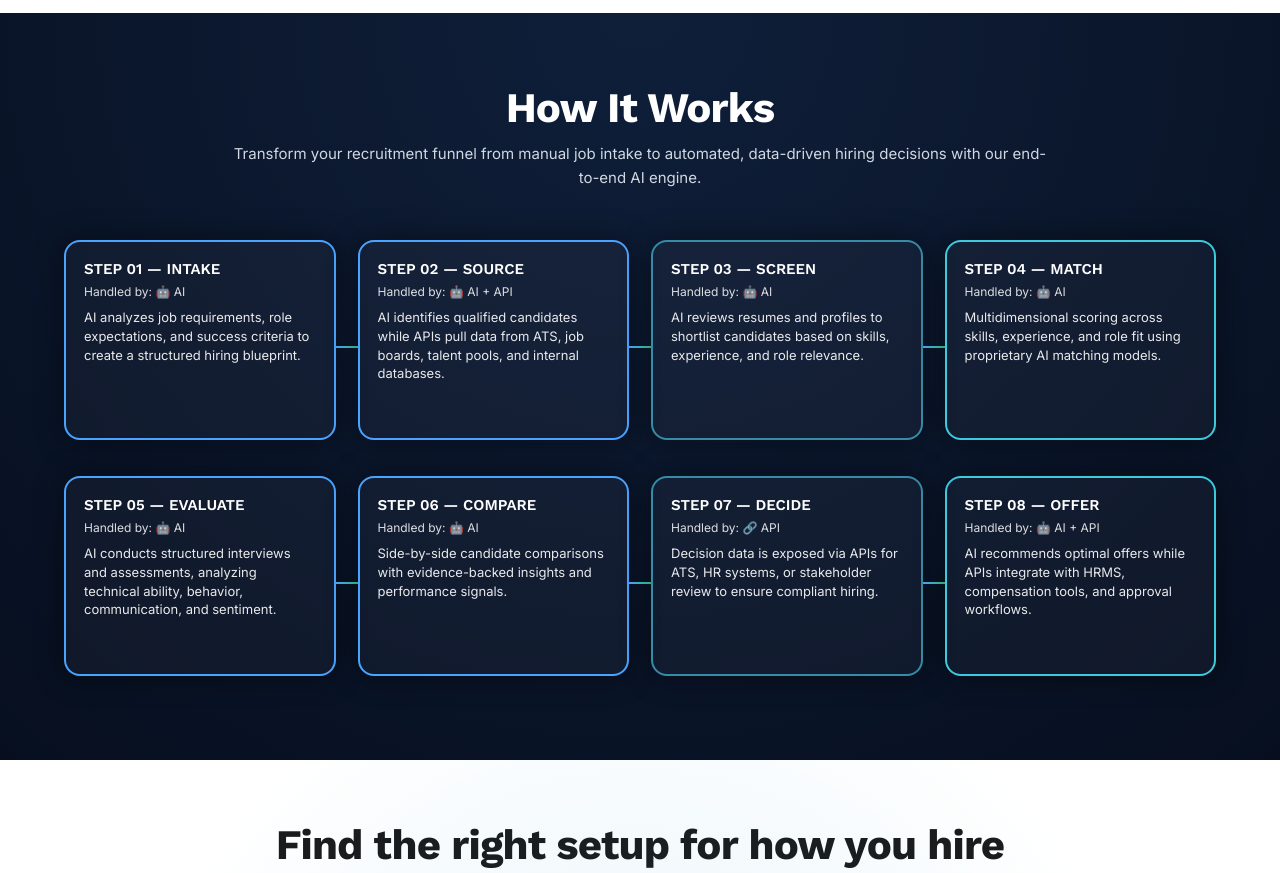
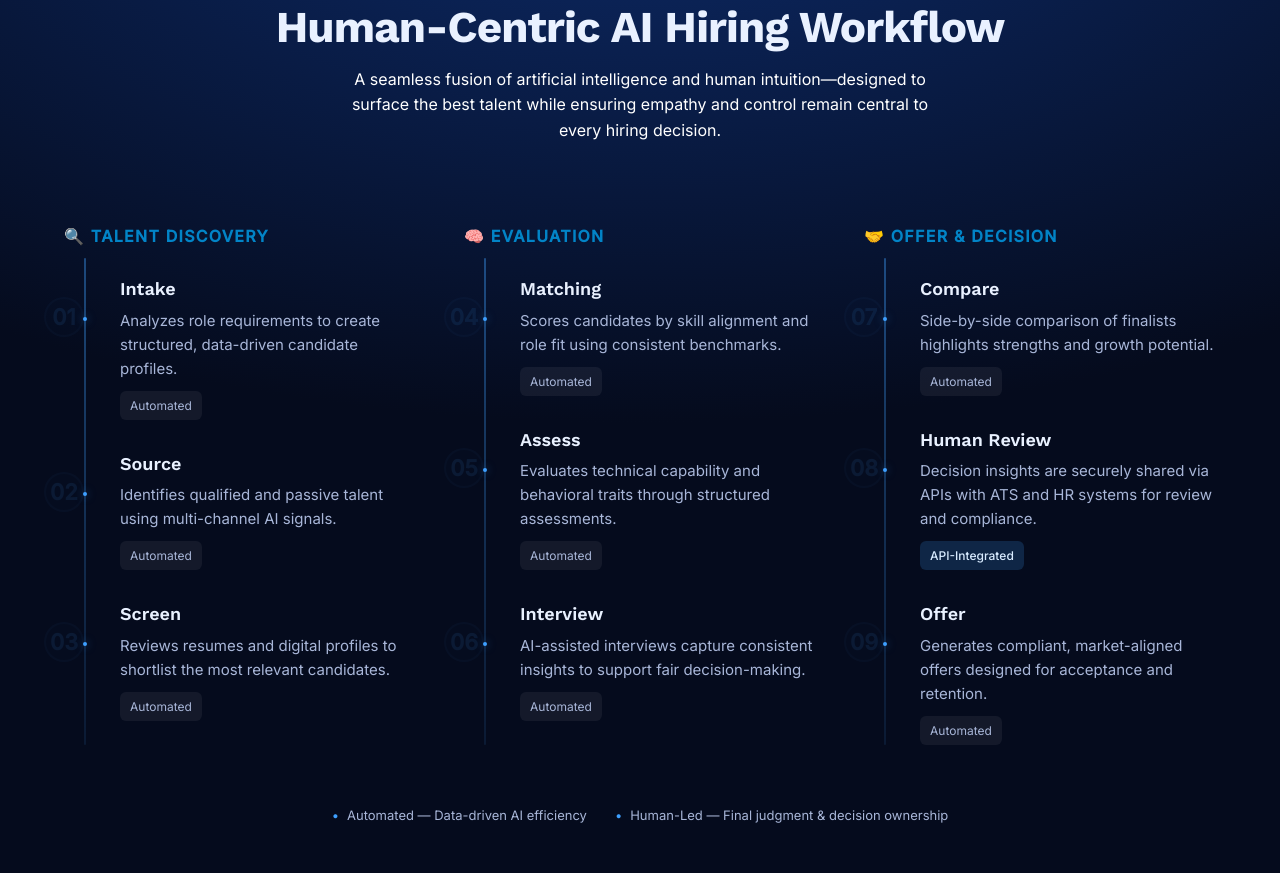
Before and after one commit to PragatikaRout1/aippointlandingpage, a website: page index.html in a window 1280 px wide. Shown: the part 2485-3358 px from the top of the page. Drawn offline with nearby package versions, Linux system fonts and the light colour scheme.

Commit message:
updated code

```diff
--- a/index.html
+++ b/index.html
@@ -174,10 +174,9 @@
         <div class="ai-feature-item fade-up">
           <div class="feature-head">
             <span class="feature-number">01</span>
-            <h3>AI-Powered Resume Scoring</h3>
+            <h3><a href="features.html#resume-scoring" class="feature-title-link">AI-Powered Resume Scoring</a></h3>
           </div>
-          <p> Instantly ranks candidates using AI-driven skill matching.</p>
-          <a href="features.html#resume-scoring" class="feature-link">Learn More →</a>
+          <p><a href="features.html#resume-scoring" class="feature-desc-link">Instantly ranks candidates using AI-driven skill matching.</a></p>
         </div>
 
         <div class="ai-divider"></div>
@@ -185,10 +184,9 @@
         <div class="ai-feature-item fade-up">
           <div class="feature-head">
             <span class="feature-number">02</span>
-            <h3>Automated AI Interviews</h3>
+            <h3><a href="features.html#ai-interviews" class="feature-title-link">Automated AI Interviews</a></h3>
           </div>
-          <p>Evaluates communication and intent using NLP interviews.</p>
-          <a href="features.html#ai-interviews" class="feature-link">Learn More →</a>
+          <p><a href="features.html#ai-interviews" class="feature-desc-link">Evaluates communication and intent using NLP interviews.</a></p>
         </div>
 
         <div class="ai-divider"></div>
@@ -196,10 +194,9 @@
         <div class="ai-feature-item fade-up">
           <div class="feature-head">
             <span class="feature-number">03</span>
-            <h3>Bias-Free Hiring Decisions</h3>
+            <h3><a href="features.html#bias-free-hiring" class="feature-title-link">Bias-Free Hiring Decisions</a></h3>
           </div>
-          <p>Ensures fair, data-backed candidate evaluation.</p>
-          <a href="features.html#bias-free-hiring" class="feature-link">Learn More →</a>
+          <p><a href="features.html#bias-free-hiring" class="feature-desc-link">Ensures fair, data-backed candidate evaluation.</a></p>
         </div>
 
         <div class="ai-divider"></div>
@@ -207,10 +204,9 @@
         <div class="ai-feature-item fade-up">
           <div class="feature-head">
             <span class="feature-number">04</span>
-            <h3>Faster & Cost-Effective Hiring</h3>
+            <h3><a href="features.html#cost-effective-hiring" class="feature-title-link">Faster & Cost-Effective Hiring</a></h3>
           </div>
-          <p>Reduces time-to-hire with intelligent automation.</p>
-          <a href="features.html#cost-effective-hiring" class="feature-link">Learn More →</a>
+          <p><a href="features.html#cost-effective-hiring" class="feature-desc-link">Reduces time-to-hire with intelligent automation.</a></p>
         </div>
 
         <div class="ai-divider"></div>
@@ -218,10 +214,9 @@
         <div class="ai-feature-item fade-up">
           <div class="feature-head">
             <span class="feature-number">05</span>
-            <h3>Smart Candidate Sourcing</h3>
+            <h3><a href="features.html#candidate-sourcing" class="feature-title-link">Smart Candidate Sourcing</a></h3>
           </div>
-          <p>Finds top talent across platforms automatically.</p>
-          <a href="features.html#candidate-sourcing" class="feature-link">Learn More →</a>
+          <p><a href="features.html#candidate-sourcing" class="feature-desc-link">Finds top talent across platforms automatically.</a></p>
         </div>
 
         <div class="ai-divider"></div>
@@ -229,10 +224,9 @@
         <div class="ai-feature-item fade-up">
           <div class="feature-head">
             <span class="feature-number">06</span>
-            <h3>Real-Time Hiring Analytics</h3>
+            <h3><a href="features.html#hiring-analytics" class="feature-title-link">Real-Time Hiring Analytics</a></h3>
           </div>
-          <p>Monitor pipeline health and hiring ROI.</p>
-          <a href="features.html#hiring-analytics" class="feature-link">Learn More →</a>
+          <p><a href="features.html#hiring-analytics" class="feature-desc-link">Monitor pipeline health and hiring ROI.</a></p>
         </div>
 
       </div>
@@ -355,6 +349,29 @@
   color: #0284C7;
 }
 
+/* FEATURE LINKS */
+.feature-title-link {
+  color: #0f172a;
+  text-decoration: none;
+  transition: color 0.3s ease;
+}
+
+.feature-title-link:hover {
+  color: #0284C7;
+  text-decoration: none;
+}
+
+.feature-desc-link {
+  color: #475569;
+  text-decoration: none;
+  transition: color 0.3s ease;
+}
+
+.feature-desc-link:hover {
+  color: #0284C7;
+  text-decoration: none;
+}
+
 /* DIVIDER */
 .ai-divider {
   height: 1px;
@@ -787,251 +804,333 @@ document.addEventListener("keydown", (e) => {
   <section class="how-it-works">
   <div class="container">
 
-    <h2 class="setup-title" style="color: #fff;text-align: center;">How It Works</h2>
-    <p class="section-subtitle" style="text-align: center;">
-      Transform your recruitment funnel from manual job intake to automated,
-      data-driven hiring decisions with our end-to-end AI engine.
-    </p>
-
-    <div class="steps-grid">
-
-      <!-- STEP 01 -->
-      <div class="step-wrapper">
-        <div class="step-card blue">
-          <!-- <div class="step-number"></div> -->
-          <div class="step-title">STEP 01 — INTAKE</div>
-          <div class="step-handler">Handled by: 🤖 AI</div>
-          <div class="step-desc">
-            AI analyzes job requirements, role expectations, and success criteria
-            to create a structured hiring blueprint.
+    <div style="text-align:center;">
+      <!-- <span class="badge">REFINING RECRUITMENT</span> -->
+      <h1 class="setup-title">Human-Centric AI Hiring Workflow</h1>
+      <p class="setup-subtitle" style="color: #fff;">
+        A seamless fusion of artificial intelligence and human intuition—designed to surface
+        the best talent while ensuring empathy and control remain central to every hiring decision.
+      </p>
+    </div>
+
+    <section class="workflow">
+
+      <!-- TALENT DISCOVERY -->
+      <div class="column">
+        <div class="column-title">🔍 Talent Discovery</div>
+
+        <div class="step">
+          <div class="step-number">01</div>
+          <div>
+            <div class="step-title">Intake</div>
+            <div class="step-desc">
+              Analyzes role requirements to create structured, data-driven candidate profiles.
+            </div>
+            <span class="tag">Automated</span>
           </div>
         </div>
+
+        <div class="step">
+          <div class="step-number">02</div>
+          <div>
+            <div class="step-title">Source</div>
+            <div class="step-desc">
+              Identifies qualified and passive talent using multi-channel AI signals.
+            </div>
+            <span class="tag">Automated</span>
+          </div>
+        </div>
+
+        <div class="step">
+          <div class="step-number">03</div>
+          <div>
+            <div class="step-title">Screen</div>
+            <div class="step-desc">
+              Reviews resumes and digital profiles to shortlist the most relevant candidates.
+            </div>
+            <span class="tag">Automated</span>
+          </div>
+        </div>
       </div>
 
-      <!-- STEP 02 -->
-      <div class="step-wrapper">
-        <div class="step-card cyan">
-          <!-- <div class="step-number"></div> -->
-          <div class="step-title">STEP 02 — SOURCE</div>
-          <div class="step-handler">Handled by: 🤖 AI + API</div>
-          <div class="step-desc">
-            AI identifies qualified candidates while APIs pull data from ATS,
-            job boards, talent pools, and internal databases.
+      <!-- EVALUATION -->
+      <div class="column">
+        <div class="column-title">🧠 Evaluation</div>
+
+        <div class="step">
+          <div class="step-number">04</div>
+          <div>
+            <div class="step-title">Matching</div>
+            <div class="step-desc">
+              Scores candidates by skill alignment and role fit using consistent benchmarks.
+            </div>
+            <span class="tag">Automated</span>
           </div>
         </div>
+
+        <div class="step">
+          <div class="step-number">05</div>
+          <div>
+            <div class="step-title">Assess</div>
+            <div class="step-desc">
+              Evaluates technical capability and behavioral traits through structured assessments.
+            </div>
+            <span class="tag">Automated</span>
+          </div>
+        </div>
+
+        <div class="step">
+          <div class="step-number">06</div>
+          <div>
+            <div class="step-title">Interview</div>
+            <div class="step-desc">
+              AI-assisted interviews capture consistent insights to support fair decision-making.
+            </div>
+            <span class="tag">Automated</span>
+          </div>
+        </div>
       </div>
 
-      <!-- STEP 03 -->
-      <div class="step-wrapper">
-        <div class="step-card green">
-          <!-- <div class="step-number"></div> -->
-          <div class="step-title">STEP 03 — SCREEN</div>
-          <div class="step-handler">Handled by: 🤖 AI</div>
-          <div class="step-desc">
-            AI reviews resumes and profiles to shortlist candidates based on
-            skills, experience, and role relevance.
+      <!-- OFFER & DECISION -->
+      <div class="column">
+        <div class="column-title">🤝 Offer & Decision</div>
+
+        <div class="step">
+          <div class="step-number">07</div>
+          <div>
+            <div class="step-title">Compare</div>
+            <div class="step-desc">
+              Side-by-side comparison of finalists highlights strengths and growth potential.
+            </div>
+            <span class="tag">Automated</span>
           </div>
         </div>
+
+        <div class="step">
+          <div class="step-number">08</div>
+          <div>
+            <div class="step-title">Human Review</div>
+            <div class="step-desc">
+Decision insights are securely shared via APIs with ATS and HR systems for review and compliance.
+            </div>
+            <span class="tag human">API-Integrated</span>
+          </div>
+        </div>
+
+        <div class="step">
+          <div class="step-number">09</div>
+          <div>
+            <div class="step-title">Offer</div>
+            <div class="step-desc">
+              Generates compliant, market-aligned offers designed for acceptance and retention.
+            </div>
+            <span class="tag">Automated</span>
+          </div>
+        </div>
       </div>
 
-      <!-- STEP 04 -->
-      <div class="step-wrapper">
-        <div class="step-card lime">
-          <!-- <div class="step-number"></div> -->
-          <div class="step-title">STEP 04 — MATCH</div>
-          <div class="step-handler">Handled by: 🤖 AI</div>
-          <div class="step-desc">
-            Multidimensional scoring across skills, experience, and role fit
-            using proprietary AI matching models.
-          </div>
-        </div>
-      </div>
-
-      <!-- STEP 05 -->
-      <div class="step-wrapper">
-        <div class="step-card blue">
-          <!-- <div class="step-number"></div> -->
-          <div class="step-title">STEP 05 — EVALUATE</div>
-          <div class="step-handler">Handled by: 🤖 AI</div>
-          <div class="step-desc">
-            AI conducts structured interviews and assessments, analyzing
-            technical ability, behavior, communication, and sentiment.
-          </div>
-        </div>
-      </div>
-
-      <!-- STEP 06 -->
-      <div class="step-wrapper">
-        <div class="step-card cyan">
-          <!-- <div class="step-number"></div> -->
-          <div class="step-title">STEP 06 — COMPARE</div>
-          <div class="step-handler">Handled by: 🤖 AI</div>
-          <div class="step-desc">
-            Side-by-side candidate comparisons with evidence-backed insights
-            and performance signals.
-          </div>
-        </div>
-      </div>
-
-      <!-- STEP 07 -->
-      <div class="step-wrapper">
-        <div class="step-card green">
-          <!-- <div class="step-number"></div> -->
-          <div class="step-title">STEP 07 — DECIDE</div>
-          <div class="step-handler">Handled by: 🔗 API </div>
-          <div class="step-desc">
-            Decision data is exposed via APIs for ATS, HR systems, or stakeholder
-            review to ensure compliant hiring.
-          </div>
-        </div>
-      </div>
-
-      <!-- STEP 08 -->
-      <div class="step-wrapper">
-        <div class="step-card lime">
-          <!-- <div class="step-number"></div> -->
-          <div class="step-title">STEP 08 — OFFER</div>
-          <div class="step-handler">Handled by: 🤖 AI + API</div>
-          <div class="step-desc">
-            AI recommends optimal offers while APIs integrate with HRMS,
-            compensation tools, and approval workflows.
-          </div>
-        </div>
-      </div>
-
+    </section>
+
+    <div class="legend">
+      <span>Automated — Data-driven AI efficiency</span>
+      <span>Human-Led — Final judgment & decision ownership</span>
     </div>
+
   </div>
 </section>
 
 <style>
-/* SECTION */
+/* ---------- HOW IT WORKS SECTION ---------- */
 .how-it-works {
-  padding: 70px 20px;
-  background: radial-gradient(circle at top, #0f1f3a, #070f1f);
-  color: #ffffff;
-}
-
-/* .container {
+  margin: 0;
+  padding: 0;
+  background: radial-gradient(1200px 600px at 50% -10%, #0d2c6c, #050b1d);
+  color: #e9f1ff;
+  font-family: 'Inter', system-ui, sans-serif;
+}
+
+.how-it-works .container {
   max-width: 1200px;
   margin: 0 auto;
+  padding: 80px 24px 100px;
+}
+
+/* ---------- HEADER ---------- */
+.badge {
+  display: inline-block;
+  font-size: 12px;
+  letter-spacing: 0.08em;
+  padding: 6px 12px;
+  border-radius: 999px;
+  background: rgba(62,160,255,0.12);
+  color: #0284C7;
+  margin-bottom: 18px;
+}
+
+.how-it-works h1 {
+  font-size: clamp(28px, 4vw, 44px);
+  font-weight: 700;
+  margin: 0 0 16px;
   text-align: center;
-} */
-
-/* TITLE */
-.section-title {
-  font-size: 32px;
-  font-weight: 700;
-  margin-bottom: 14px;
-  color: #ffffff;
-}
-
-.section-subtitle {
-  max-width: 820px;
-  margin: 0 auto 50px;
-  font-size: 15px;
-  line-height: 1.6;
-  color: #cfd8e3;
-}
-
-/* GRID */
-.steps-grid {
+  color: #e9f1ff;
+}
+
+.subtitle {
+  max-width: 760px;
+  margin: 0 auto 60px;
+  text-align: center;
+  color: #a8b6d8;
+  font-size: 16px;
+}
+
+/* ---------- GRID ---------- */
+.workflow {
   display: grid;
-  grid-template-columns: repeat(4, 1fr);
-  gap: 22px;
-}
-
-/* CONNECTOR */
-.step-wrapper {
+  grid-template-columns: repeat(3, 1fr);
+  gap: 48px;
+  margin-top: 40px;
+}
+
+@media (max-width: 900px) {
+  .workflow {
+    grid-template-columns: 1fr;
+    gap: 56px;
+  }
+}
+
+/* ---------- COLUMN ---------- */
+.column-title {
+  display: flex;
+  align-items: center;
+  gap: 10px;
+  font-size: 16px;
+  letter-spacing: 0.08em;
+  text-transform: uppercase;
+  color: #0284C7;
+  margin-bottom: 28px;
+  font-weight: 600;
+}
+
+.column {
   position: relative;
 }
 
-.step-wrapper::after {
+.column::before {
   content: "";
   position: absolute;
-  top: 50%;
-  right: -22px;
-  width: 22px;
-  height: 2px;
-  background: linear-gradient(to right, #4aa3ff, #3ddc97);
-  transform: translateY(-50%);
-}
-
-.step-wrapper:nth-child(4n)::after {
-  display: none;
-}
-
-/* CARD */
-.step-card {
-  padding: 18px 18px 10px; /* reduced bottom padding */
-  border-radius: 16px;
-  background: rgba(255, 255, 255, 0.03);
-  border: 2px solid;
-  text-align: left;
-  min-height: 200px; /* reduced height */
-  max-height: 250px;
+  top: 34px;
+  bottom: 0;
+  left: 20px;
+  width: 2px;
+  background: linear-gradient(180deg, rgba(62,160,255,0.4) 0%, rgba(62,160,255,0.1) 100%);
+  border-radius: 1px;
+}
+
+/* ---------- STEP ---------- */
+.step {
+  display: grid;
+  grid-template-columns: 40px 1fr;
+  gap: 16px;
+  padding-bottom: 32px;
+  position: relative;
+}
+
+.step:last-child {
+  padding-bottom: 0;
+}
+
+.step::before {
+  content: "";
+  position: absolute;
+  left: 19px;
+  top: 40px;
+  width: 4px;
+  height: 4px;
+  background: #3ea0ff;
+  border-radius: 50%;
+  box-shadow: 0 0 8px rgba(62,160,255,0.6);
+}
+
+.step-number {
+  font-size: 22px;
+  font-weight: 700;
+  color: #3ea0ff;
+  line-height: 1;
+  background: rgba(62,160,255,0.1);
+  width: 40px;
+  height: 40px;
+  border-radius: 50%;
   display: flex;
-  flex-direction: column;
-  box-shadow: 0 0 30px rgba(0,0,0,0.45);
-}
-
-/* FORCE TEXT COLOR (fixes black text issue) */
-.step-card,
-.step-card * {
-  color: #ffffff !important;
-}
-
-/* TYPOGRAPHY */
-.step-number {
-  font-size: 11px;
+  align-items: center;
+  justify-content: center;
+  border: 2px solid rgba(62,160,255,0.3);
+  position: relative;
+  z-index: 2;
+  transition: all 0.3s ease;
+}
+
+.step:hover .step-number {
+  background: rgba(62,160,255,0.2);
+  border-color: rgba(62,160,255,0.6);
+  transform: scale(1.05);
+  box-shadow: 0 0 15px rgba(62,160,255,0.4);
+}
+
+.step-title {
+  font-size: 18px;
   font-weight: 600;
-  letter-spacing: 0.06em;
   margin-bottom: 8px;
-  line-height: 1.2;
-}
-
-.step-title {
+  color: #e9f1ff;
+  transition: color 0.3s ease;
+}
+
+.step:hover .step-title {
+  color: #ffffff;
+}
+
+.step-desc {
   font-size: 15px;
-  font-weight: 600;
-  margin-bottom: 6px;
-  line-height: 1.25;
-}
-
-.step-handler {
+  color: #a8b6d8;
+  max-width: 320px;
+  line-height: 1.6;
+  transition: color 0.3s ease;
+}
+
+.step:hover .step-desc {
+  color: #c4d4e8;
+}
+
+.tag {
+  display: inline-block;
+  margin-top: 10px;
   font-size: 12px;
-  margin-bottom: 8px;
-  line-height: 1.3;
-  opacity: 0.85;
-}
-
-.step-desc {
+  padding: 5px 10px;
+  border-radius: 6px;
+  background: rgba(255,255,255,0.06);
+  color: #a8b6d8;
+}
+
+.tag.human {
+  background: rgba(62,160,255,0.18);
+  color: #d8ebff;
+  font-weight: 500;
+}
+
+/* ---------- LEGEND ---------- */
+.legend {
+  display: flex;
+  justify-content: center;
+  gap: 28px;
+  margin-top: 20px;
   font-size: 13px;
-  line-height: 1.45;
-  opacity: 0.9;
-}
-
-/* COLORS */
-.blue { border-color: #4aa3ff; }
-.cyan { border-color: #4aa3ff; }
-.green { border-color: #368ca7; }
-.lime { border-color: #3dcadd; }
-
-/* RESPONSIVE */
-@media (max-width: 1024px) {
-  .steps-grid {
-    grid-template-columns: repeat(2, 1fr);
-  }
-  .step-wrapper::after {
-    display: none;
-  }
-}
-
-@media (max-width: 600px) {
-  .steps-grid {
-    grid-template-columns: 1fr;
-  }
-  .step-card {
-    min-height: auto;
-  }
+  color: #a8b6d8;
+  flex-wrap: wrap;
+}
+
+.legend span::before {
+  content: "•";
+  margin-right: 8px;
+  color: #3ea0ff;
 }
 </style>
 
```
Also changed, not shown: features.html (+21 -21 lines), roi.html (+33 -33 lines), img/logo.png (added).
